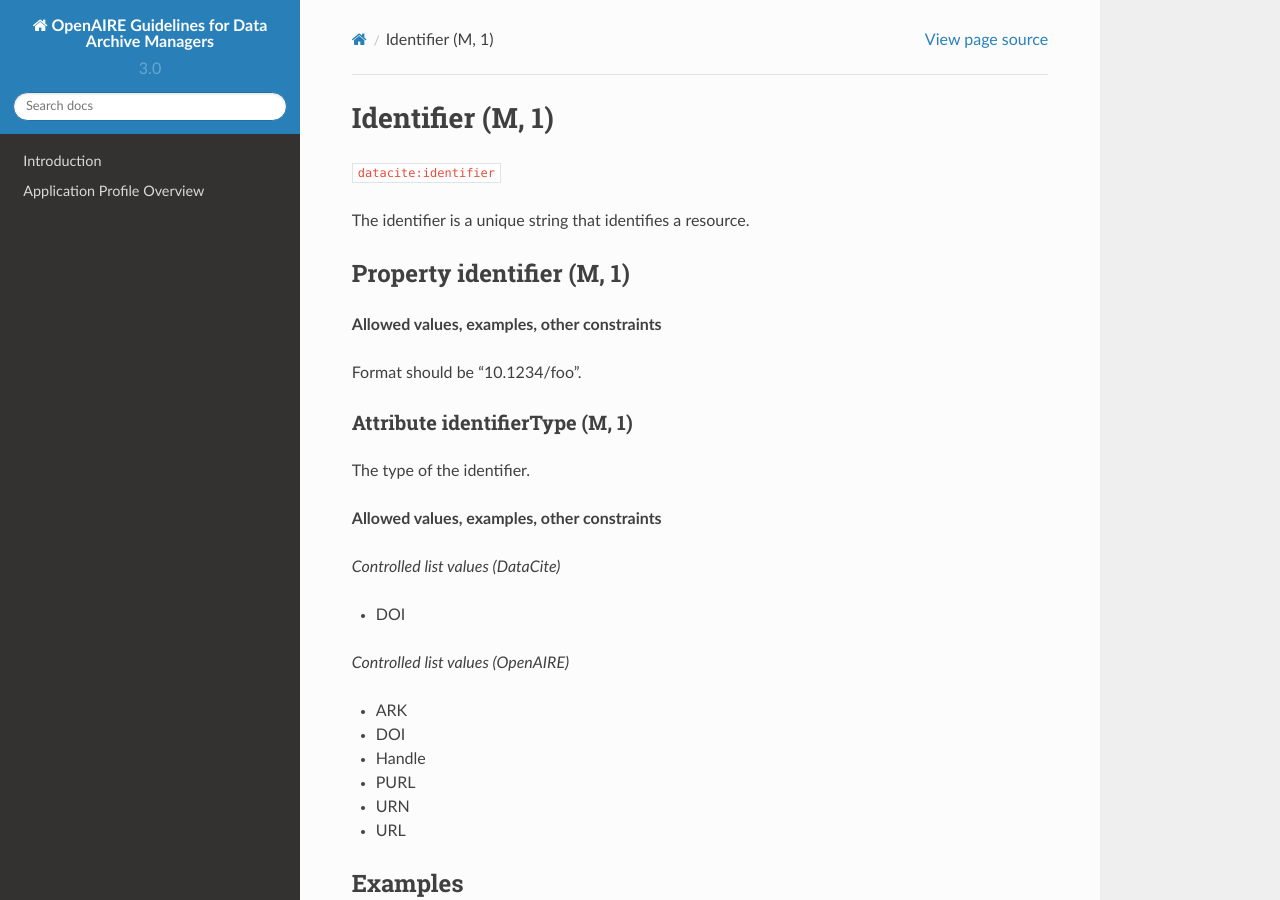
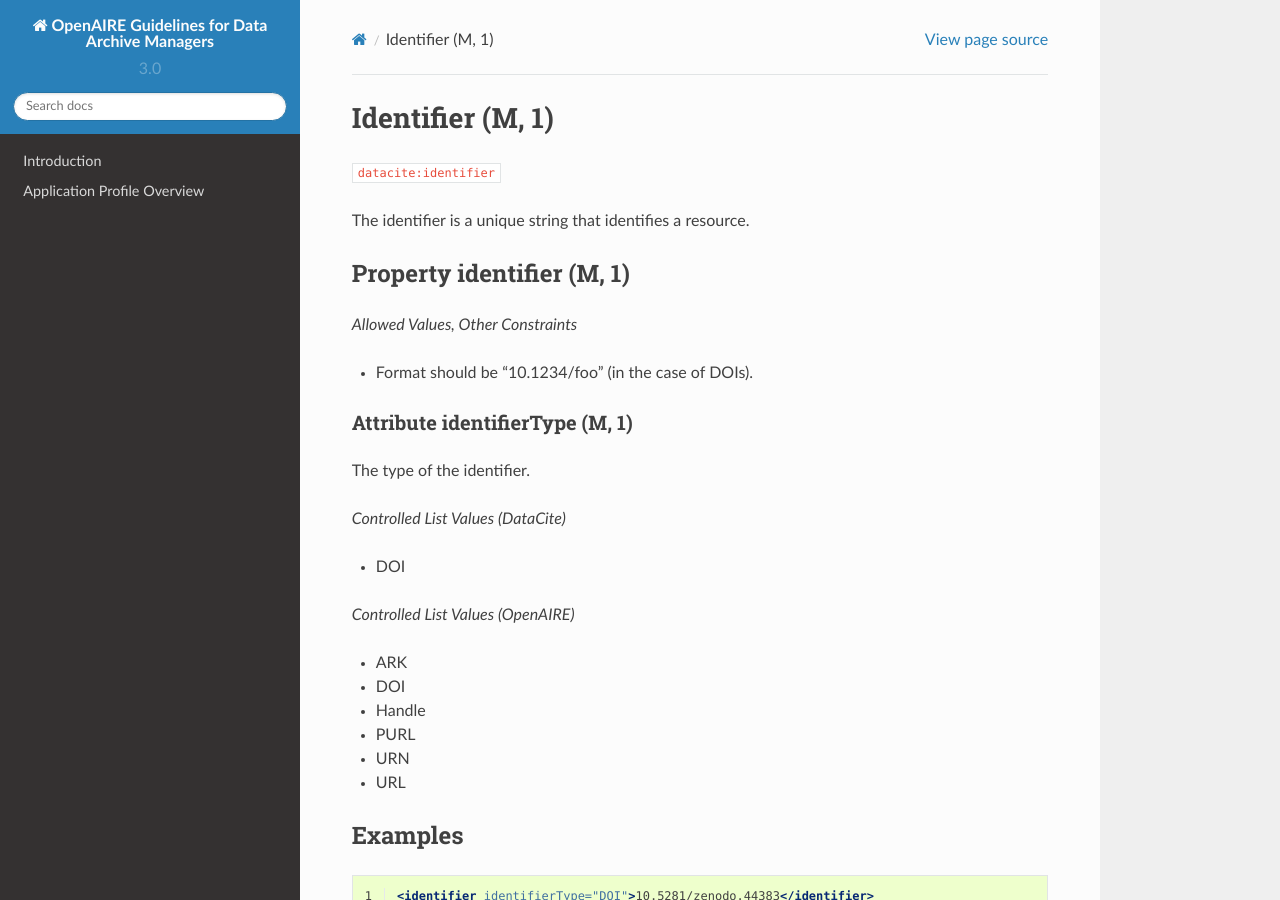
Before and after one commit to openaire/guidelines-data-archives, a Sphinx documentation site: the page built from docs/field_identifier.rst, in a window 1280 px wide and 900 px high. Built offline with Sphinx 7.4.7 and the Read the Docs theme 2.0.0, drawn with Linux system fonts in a browser that asks for light colours; a script that is not in the unit is left out.

Commit message:
Update field_identifier.rst

```diff
--- a/docs/field_identifier.rst
+++ b/docs/field_identifier.rst
@@ -10,9 +10,9 @@
 Property identifier (M, 1)
 ----------------
 
-**Allowed values, examples, other constraints**
+*Allowed Values, Other Constraints*
 
-Format should be “10.1234/foo”.
+* Format should be “10.1234/foo” (in the case of DOIs).
 
 .. _d:identifiertype:
 
@@ -21,13 +21,11 @@
 
 The type of the identifier.
 
-**Allowed values, examples, other constraints**
-
-*Controlled list values (DataCite)*
+*Controlled List Values (DataCite)*
 
 * DOI
 
-*Controlled list values (OpenAIRE)*
+*Controlled List Values (OpenAIRE)*
 
 * ARK
 * DOI
```
